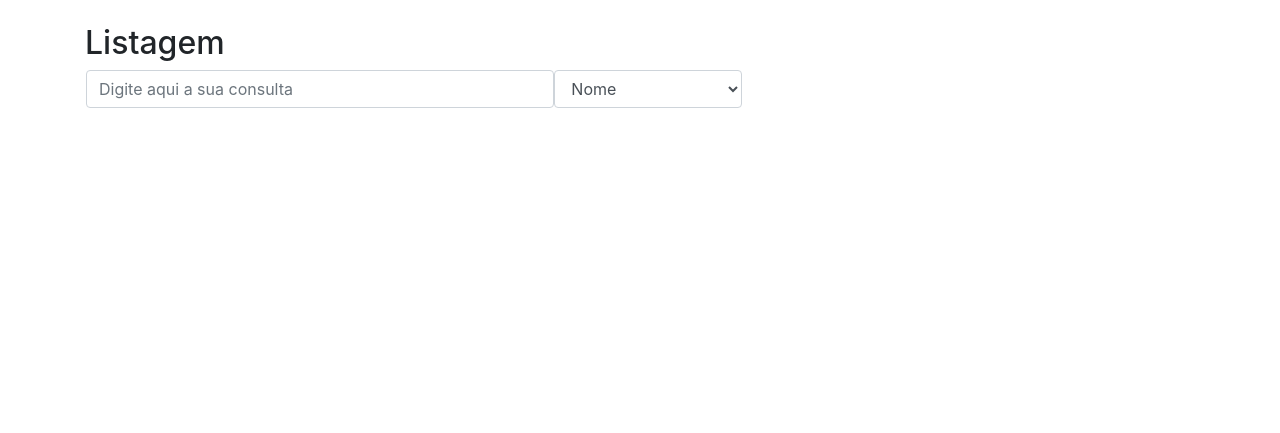
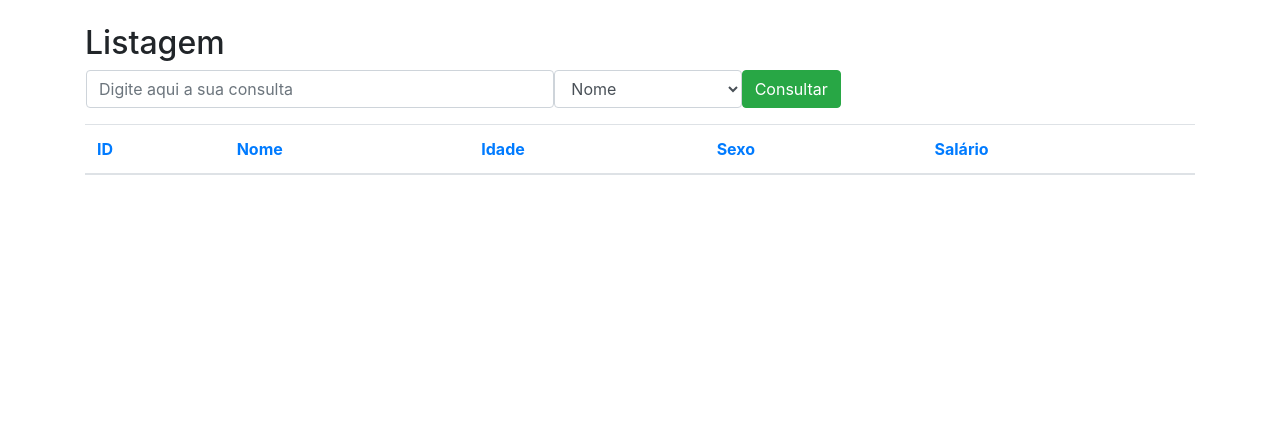
Before and after one commit to jvitorfranca/flask-course, a Flask app: page / in a window 1280 px wide. Shown: the part 56-489 px from the top of the page. Run offline with Flask 2, Linux system fonts and the light colour scheme; data comes from the database, SQL or seed files in the repository; both versions use the stored data as it was after the commit; data that the repository does not hold is empty; some libraries are stand-ins or nearby versions.

Commit message:
Adicionando estrutura inicial da tabela de listagem

```diff
--- a/app/__init__.py
+++ b/app/__init__.py
@@ -1,9 +1,7 @@
-from app.controllers import default
 from flask import Flask
 from flask_sqlalchemy import SQLAlchemy
 from flask_script import Manager
 from flask_migrate import Migrate, MigrateCommand
-
 
 app = Flask(__name__)
 app.config.from_object('config')
@@ -14,3 +12,5 @@
 
 manager = Manager(app)
 manager.add_command('db', MigrateCommand)
+
+from app.controllers import default
--- a/app/controllers/default.py
+++ b/app/controllers/default.py
@@ -2,192 +2,155 @@
 from app import app, db
 from app.models.tables import Pessoa
 
-
 @app.route('/')
 @app.route('/listagem')
 def listagem():
-
-    pessoas = Pessoa.query.all()
-    return render_template('listagem.html', pessoas=pessoas, ordem='id')
-
+	pessoas = Pessoa.query.all()
+	return render_template('listagem.html', pessoas=pessoas, ordem='id')
 
 @app.route('/selecao/<int:id>')
 def selecao(id=0):
-
-    pessoas = Pessoa.query.filter_by(id=id).all()
-    return render_template('listagem.html', pessoas=pessoas, ordem='id')
-
+	pessoas = Pessoa.query.filter_by(id=id).all()
+	return render_template('listagem.html', pessoas=pessoas, ordem='id')
 
 @app.route('/ordenacao/<campo>/<ordem_anterior>')
 def ordenacao(campo='id', ordem_anterior=''):
+	if campo == 'id':
+		if ordem_anterior == campo:
+			pessoas = Pessoa.query.order_by(Pessoa.id.desc()).all()
+		else:
+			pessoas = Pessoa.query.order_by(Pessoa.id).all()
+	elif campo == 'nome':
+		if ordem_anterior == campo:
+			pessoas = Pessoa.query.order_by(Pessoa.nome.desc()).all()
+		else:
+			pessoas = Pessoa.query.order_by(Pessoa.nome).all()
+	elif campo == 'idade':
+		if ordem_anterior == campo:
+			pessoas = Pessoa.query.order_by(Pessoa.idade.desc()).all()
+		else:
+			pessoas = Pessoa.query.order_by(Pessoa.idade).all()
+	elif campo == 'sexo':
+		if ordem_anterior == campo:
+			pessoas = Pessoa.query.order_by(Pessoa.sexo.desc()).all()
+		else:
+			pessoas = Pessoa.query.order_by(Pessoa.sexo).all()
+	elif campo == 'salario':
+		if ordem_anterior == campo:
+			pessoas = Pessoa.query.order_by(Pessoa.salario.desc()).all()
+		else:
+			pessoas = Pessoa.query.order_by(Pessoa.salario).all()
+	else:
+		pessoas = Pessoa.query.order_by(Pessoa.id).all()
 
-    if campo == 'id':
-        if ordem_anterior == campo:
-            pessoas = Pessoa.query.order_by(Pessoa.id.desc()).all()
-        else:
-            pessoas = Pessoa.query.order_by(Pessoa.id).all()
-    elif campo == 'nome':
-        if ordem_anterior == campo:
-            pessoas = Pessoa.query.order_by(Pessoa.nome.desc()).all()
-        else:
-            pessoas = Pessoa.query.order_by(Pessoa.nome).all()
-    elif campo == 'idade':
-        if ordem_anterior == campo:
-            pessoas = Pessoa.query.order_by(Pessoa.idade.desc()).all()
-        else:
-            pessoas = Pessoa.query.order_by(Pessoa.idade).all()
-    elif campo == 'sexo':
-        if ordem_anterior == campo:
-            pessoas = Pessoa.query.order_by(Pessoa.sexo.desc()).all()
-        else:
-            pessoas = Pessoa.query.order_by(Pessoa.sexo).all()
-    elif campo == 'salario':
-        if ordem_anterior == campo:
-            pessoas = Pessoa.query.order_by(Pessoa.salario.desc()).all()
-        else:
-            pessoas = Pessoa.query.order_by(Pessoa.salario).all()
-    else:
-        pessoas = Pessoa.query.order_by(Pessoa.id).all()
-
-    return render_template('listagem.html', pessoas=pessoas, ordem=campo)
-
+	return render_template('listagem.html', pessoas=pessoas, ordem=campo)
 
 @app.route('/consulta', methods=['POST'])
 def consulta():
+	consulta = '%'+request.form.get('consulta')+'%'
+	campo = request.form.get('campo')
 
-    consulta = '%' + request.form.get('consulta') + '%'
-    campo = request.form.get('campo')
+	if campo == 'nome':
+		pessoas = Pessoa.query.filter(Pessoa.nome.like(consulta)).all()
+	elif campo == 'idade':
+		pessoas = Pessoa.query.filter(Pessoa.idade.like(consulta)).all()
+	elif campo == 'sexo':
+		pessoas = Pessoa.query.filter(Pessoa.sexo.like(consulta)).all()
+	elif campo == 'salario':
+		pessoas = Pessoa.query.filter(Pessoa.salario.like(consulta)).all()
+	else:
+		pessoas = Pessoa.query.all()
 
-    if campo == 'nome':
-
-        pessoas = Pessoa.query.filter(Pessoa.nome.like(consulta)).all()
-
-    elif campo == 'idade':
-
-        pessoas = Pessoa.query.filter(Pessoa.idade.like(consulta)).all()
-
-    elif campo == 'sexo':
-
-        pessoas = Pessoa.query.filter(Pessoa.sexo.like(consulta)).all()
-
-    elif campo == 'salario':
-
-        pessoas = Pessoa.query.filter(Pessoa.salario.like(consulta)).all()
-
-    else:
-
-        pessoas = Pessoa.query.all()
-
-    return render_template('listagem.html', pessoas=pessoas, ordem='id')
-
+	return render_template('listagem.html', pessoas=pessoas, ordem='id')
 
 @app.route('/insercao')
 def insercao():
-
-    return render_template('insercao.html')
-
+	return render_template('insercao.html')
 
 @app.route('/salvar_insercao', methods=['POST'])
 def salvar_insercao():
+	Nome = request.form.get('nome')
+	Idade = int(request.form.get('idade'))
+	Sexo = request.form.get('sexo')
+	Salario = float(request.form.get('salario'))
 
-    nome = request.form.get('nome')
-    idade = int(request.form.get('idade'))
-    sexo = request.form.get('sexo')
-    salario = float(request.form.get('salario'))
+	pessoa = Pessoa(Nome, Idade, Sexo, Salario)
 
-    pessoa = Pessoa(nome, idade, sexo, salario)
+	db.session.add(pessoa)
+	db.session.commit()
 
-    db.session.add(pessoa)
-    db.sessio.commit()
-
-    pessoas = Pessoa.query.all()
-
-    return render_template('listagem.html', pessoas=pessoas, ordem='id')
-
+	pessoas = Pessoa.query.all()
+	return render_template('listagem.html', pessoas=pessoas, ordem='id')
 
 @app.route('/edicao/<int:id>')
 def edicao(id=0):
-
-    pessoa = Pessoa.query.filter_by(id=id).first()
-
-    return render_template('edicao.html', pessoa=pessoa, ordem='id')
-
+	pessoa = Pessoa.query.filter_by(id=id).first()
+	return render_template('edicao.html', pessoa=pessoa)
 
 @app.route('/salvar_edicao', methods=['POST'])
 def salvar_edicao():
+	Id = int(request.form.get('id'))
+	Nome = request.form.get('nome')
+	Idade = int(request.form.get('idade'))
+	Sexo = request.form.get('sexo')
+	Salario = float(request.form.get('salario'))
 
-    Id = request.form.get('id')
-    nome = request.form.get('nome')
-    idade = int(request.form.get('idade'))
-    sexo = request.form.get('sexo')
-    salario = float(request.form.get('salario'))
+	pessoa = Pessoa.query.filter_by(id=Id).first()
 
-    pessoa = Pessoa.query.filter_by(id=Id).first()
+	pessoa.nome = Nome
+	pessoa.idade = Idade
+	pessoa.sexo = Sexo
+	pessoa.salario = Salario
+	db.session.commit()
 
-    pessoa.nome = nome
-    pessoa.idade = idade
-    pessoa.sexo = sexo
-    pessoa.salario = salario
-
-    db.session.commit()
-
-    pessoas = Pessoa.query.all()
-
+	pessoas = Pessoa.query.all()
+	return render_template('listagem.html', pessoas=pessoas, ordem='id')
 
 @app.route('/delecao/<int:id>')
 def delecao(id=0):
-
-    pessoa = Pessoa.query.filter_by(id=id).first()
-    return render_template('delecao.html', pessoa=pessoa)
-
+	pessoa = Pessoa.query.filter_by(id=id).first()
+	return render_template('delecao.html', pessoa=pessoa)
 
 @app.route('/salvar_delecao', methods=['POST'])
 def salvar_delecao():
+	Id = int(request.form.get('id'))
 
-    Id = request.form.get('id')
+	pessoa = Pessoa.query.filter_by(id=Id).first()
 
-    pessoa = Pessoa.query.filter_by(id=id).first()
+	db.session.delete(pessoa)
+	db.session.commit()
 
-    db.session.delete(pessoa)
-    db.session.commit()
-
-    pessoas = Pessoa.query.all()
-
-    return render_template('listagem.html', pessoas=pessoas, ordem='id')
-
+	pessoas = Pessoa.query.all()
+	return render_template('listagem.html', pessoas=pessoas, ordem='id')
 
 @app.route('/graficos')
 def graficos():
+	pessoasM = Pessoa.query.filter_by(sexo='M').all()
+	pessoasF = Pessoa.query.filter_by(sexo='F').all()
 
-    pessoasM = Pessoa.query.filter_by(sexo='M').all()
-    pessoasF = Pessoa.query.filter_by(sexo='F').all()
+	salarioM = 0
+	for m in pessoasM:
+		salarioM += m.salario
+	if len(pessoasM) > 0:
+		salarioM = salarioM / len(pessoasM)
 
-    salarioM = 0
-    for m in pessoasM:
-        salarioM += m.salario
+	salarioF = 0
+	for f in pessoasF:
+		salarioF += f.salario
+	if len(pessoasF) > 0:
+		salarioF = salarioF / len(pessoasF)
 
-    if len(pessoasM) > 0:
-        salarioM = salarioM / len(pessoasM)
+	idadeM = 0
+	for m in pessoasM:
+		idadeM += m.idade
+	if len(pessoasM) > 0:
+		idadeM = idadeM / len(pessoasM)
 
-    salarioM = 0
-    for f in pessoasF:
-        salarioF += f.salario
+	idadeF = 0
+	for f in pessoasF:
+		idadeF += f.idade
+	if len(pessoasF) > 0:
+		idadeF = idadeF / len(pessoasF)
 
-    if len(pessoasF) > 0:
-        salarioF = salarioF / len(pessoasF)
-
-    idadeM = 0
-    for m in pessoasM:
-        idadeM += m.idade
-
-    if len(pessoasM) > 0:
-        idadeM = idadeM / len(pessoasM)
-
-    idadeM = 0
-    for f in pessoasF:
-        idadeF += f.idade
-
-    if len(pessoasF) > 0:
-        idadeF = idadeF / len(pessoasF)
-
-    return render_template('graficos.html', salarioM=salarioM, salarioF=salarioF, idadeM=idadeM, idadeF=idadeF)
+	return render_template('graficos.html',
+							salarioM=salarioM, salarioF=salarioF, idadeM=idadeM, idadeF=idadeF)
--- a/app/templates/listagem.html
+++ b/app/templates/listagem.html
@@ -10,7 +10,7 @@
 	<meta http-equiv='cache-control' content='no-cache'>
 	<meta http-equiv='expires' content='0'>
 	<meta http-equiv='pragma' content='no-cache'>
-    <title>Título da Página</title>
+	<title>Listagem</title>
 
 	<script src="https://cdnjs.cloudflare.com/ajax/libs/jspdf/1.4.1/jspdf.debug.js"
 	integrity="sha384-THVO/sM0mFD9h7dfSndI6TS0PgAGavwKvB5hAxRRvc0o9cPLohB0wb/PTA7LdUHs"
@@ -23,18 +23,17 @@
 				<a class="nav-link" href="/listagem">LISTAGEM</a>
 			</li>
 			<li class="nav-item">
-                <a class="nav-link" href="/listagem">NOVO</a>
+				<a class="nav-link" href="/insercao">NOVO</a>
 			</li>
 			<li class="nav-item">
-                <a class="nav-link" href="/listagem">GRAFICOS</a>
+				<a class="nav-link" href="/graficos">GRAFICOS</a>
 			</li>
 		</ul>
 	</nav>
 	<br>
 	<div class="container">
 		<h2>Listagem</h2>
-
-        <form action="/consulta" method='POST', name='frm_consulta', class="ml-3">
+		<form action="/consulta" method="POST" name="frm_consulta" class="ml-3">
 			<div class="form-group">
 				<div class="row">
 					<input type="text" class="form-control col-md-5" name="consulta"
@@ -45,9 +44,23 @@
 						<option value="sexo">Sexo</option>
 						<option value="salario">Salário</option>
 					</select>
+					<button type="submit" class="btn btn-success">Consultar</button>
 				</div>
 			</div>
 		</form>
+		<div style="overflow: scroll; height: 310px; width: 100%;" align="center">
+			<table class="table">
+				<thead>
+					<tr>
+						<th><a href="/ordenacao/id/{{ordem}}">ID</a></th>
+						<th><a href="/ordenacao/nome/{{ordem}}">Nome</a></th>
+						<th><a href="/ordenacao/idade/{{ordem}}">Idade</a></th>
+						<th><a href="/ordenacao/sexo/{{ordem}}">Sexo</a></th>
+						<th><a href="/ordenacao/salario/{{ordem}}">Salário</a></th>
+					</tr>
+				</thead>
+			</table>
+		</div>
 	</div>
 </body>
 </html>
--- a/config.py
+++ b/config.py
@@ -1,6 +1,4 @@
 import os.path
-
-
 basedir = os.path.abspath(os.path.dirname(__file__))
 
 DEBUG = True
--- a/migrations/env.py
+++ b/migrations/env.py
@@ -23,8 +23,8 @@
 # target_metadata = mymodel.Base.metadata
 from flask import current_app
 config.set_main_option(
-    'sqlalchemy.url',
-    str(current_app.extensions['migrate'].db.engine.url).replace('%', '%%'))
+    'sqlalchemy.url', current_app.config.get(
+        'SQLALCHEMY_DATABASE_URI').replace('%', '%%'))
 target_metadata = current_app.extensions['migrate'].db.metadata
 
 # other values from the config, defined by the needs of env.py,
--- a/migrations/versions/ff9ef38b510d_.py
+++ b/migrations/versions/1a7a132518b4_.py
@@ -1,8 +1,8 @@
 """empty message
 
-Revision ID: ff9ef38b510d
+Revision ID: 1a7a132518b4
 Revises:
-Create Date: 2020-07-04 20:34:14.681555
+Create Date: 2020-01-09 23:54:13.253106
 
 """
 from alembic import op
@@ -10,7 +10,7 @@
 
 
 # revision identifiers, used by Alembic.
-revision = 'ff9ef38b510d'
+revision = '1a7a132518b4'
 down_revision = None
 branch_labels = None
 depends_on = None
--- a/run.py
+++ b/run.py
@@ -1,6 +1,4 @@
 from app import manager
 
-
-if __name__ == "__main__":
-
-    manager.run()
+if __name__ == '__main__':
+	manager.run()
```
Also changed, not shown: app/models/tables.py (+14 -17 lines), requirements.txt (deleted, +0 -20 lines), README.md (deleted), app/templates/__init_.py (deleted), app/templates/__init__.py (added), banco.db, 1 other file. Lines whose indentation alone changed are shown as unchanged.
